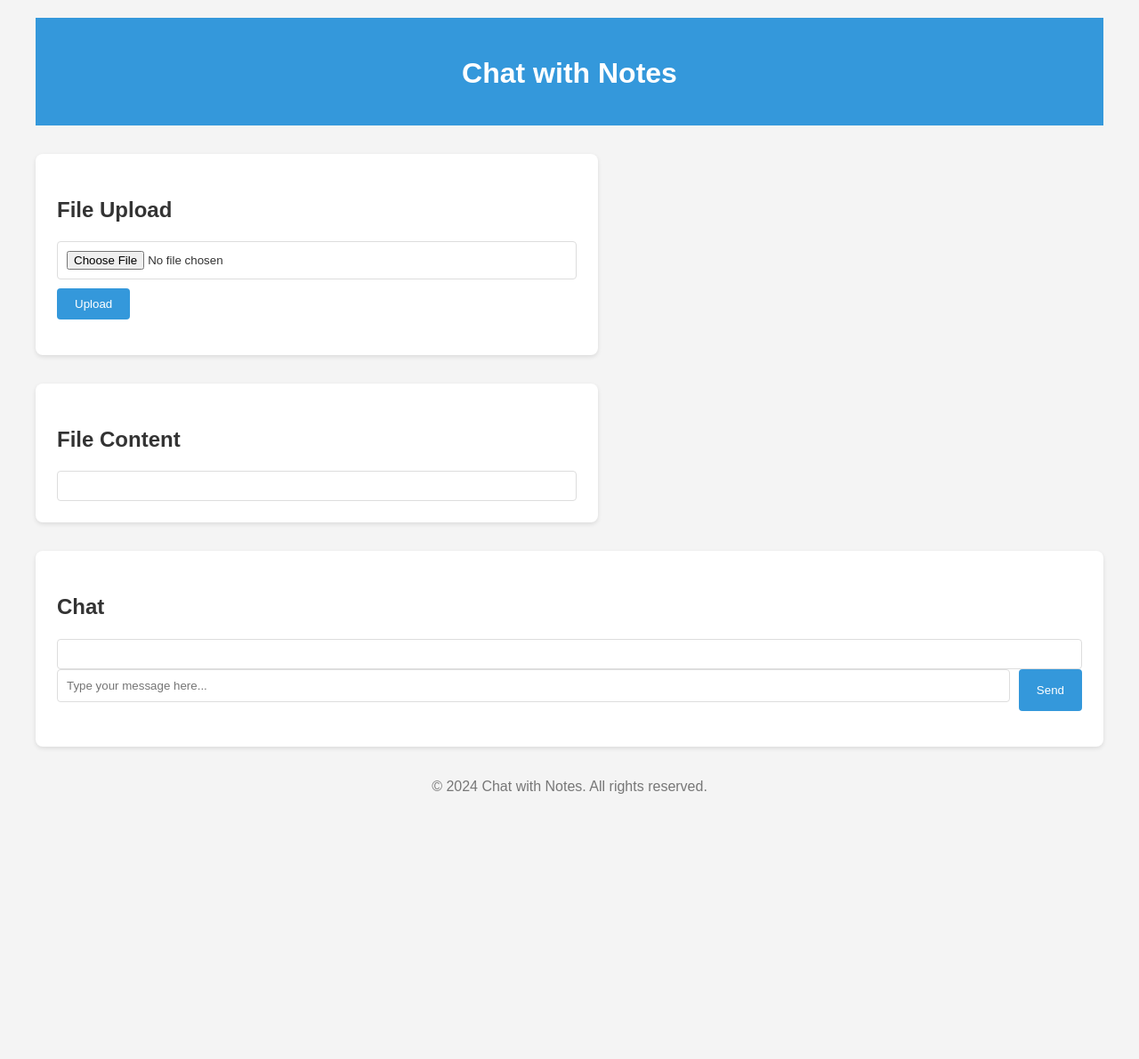
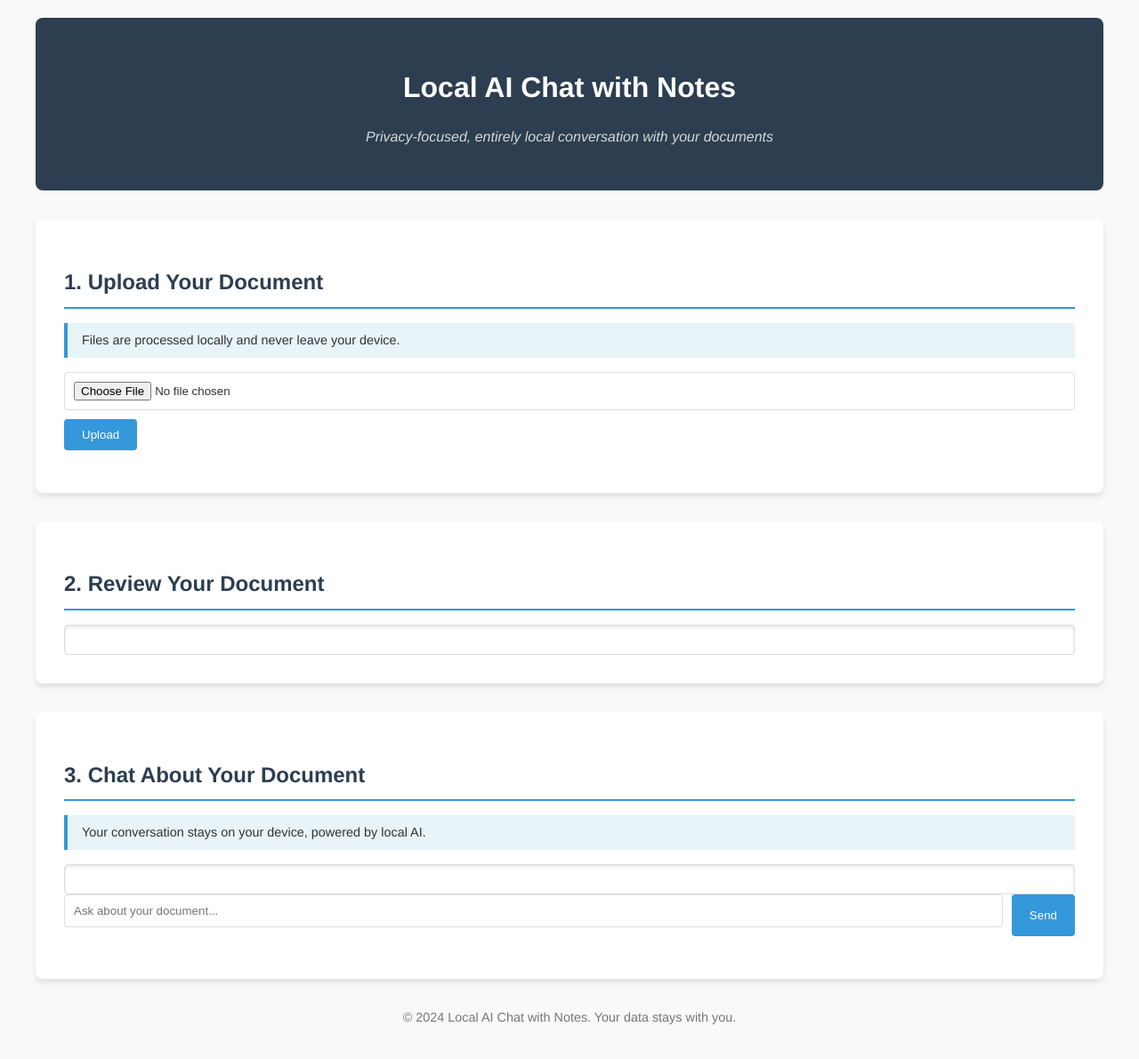
Before and after one commit to fivestarspicy/chat-with-notes, a Flask app: page / in a window 1280 px wide. Shown: the whole page at 89% size. Before the commit the page ends 892 px from the top, so only its background shows below. Run offline with Flask 3, Linux system fonts and the light colour scheme.

Commit message:
Implement UI upgrades

```diff
--- a/static/script.js
+++ b/static/script.js
@@ -5,12 +5,14 @@ document.addEventListener('DOMContentLoaded', () => {
     const chatForm = document.getElementById('chatForm');
     const userInput = document.getElementById('userInput');
     const chatHistory = document.getElementById('chatHistory');
+    const loadingSpinner = document.getElementById('loadingSpinner');
 
     uploadForm.addEventListener('submit', async (e) => {
         e.preventDefault();
         const formData = new FormData(uploadForm);
 
         try {
+            loadingSpinner.style.display = 'block';
             const response = await fetch('/upload', {
                 method: 'POST',
                 body: formData
@@ -24,6 +26,8 @@ document.addEventListener('DOMContentLoaded', () => {
         } catch (error) {
             console.error('Error:', error);
             fileContent.textContent = 'An error occurred while uploading the file.';
+        } finally {
+            loadingSpinner.style.display = 'none';
         }
     });
 
@@ -36,6 +40,7 @@ document.addEventListener('DOMContentLoaded', () => {
         userInput.value = '';
 
         try {
+            loadingSpinner.style.display = 'block';
             const response = await fetch('/chat', {
                 method: 'POST',
                 headers: {
@@ -51,6 +56,8 @@ document.addEventListener('DOMContentLoaded', () => {
         } catch (error) {
             console.error('Error:', error);
             appendMessage('System', 'An error occurred while processing your message.');
+        } finally {
+            loadingSpinner.style.display = 'none';
         }
     });
 
--- a/static/style.css
+++ b/static/style.css
@@ -1,23 +1,29 @@
 body {
-    font-family: Arial, sans-serif;
+    font-family: 'Helvetica Neue', Arial, sans-serif;
     line-height: 1.6;
     color: #333;
     max-width: 1200px;
     margin: 0 auto;
     padding: 20px;
-    background-color: #f4f4f4;
+    background-color: #f9f9f9;
 }
 
 header {
-    background-color: #3498db;
+    background-color: #2c3e50;
     color: white;
     text-align: center;
-    padding: 1rem;
+    padding: 2rem;
     margin-bottom: 2rem;
+    border-radius: 8px;
 }
 
-h1, h2 {
-    margin-bottom: 1rem;
+h1 {
+    margin-bottom: 0.5rem;
+}
+
+.tagline {
+    font-style: italic;
+    opacity: 0.8;
 }
 
 main {
@@ -29,8 +35,23 @@ main {
 section {
     background-color: white;
     border-radius: 8px;
-    padding: 1.5rem;
-    box-shadow: 0 2px 5px rgba(0,0,0,0.1);
+    padding: 2rem;
+    box-shadow: 0 4px 6px rgba(0,0,0,0.1);
+}
+
+h2 {
+    color: #2c3e50;
+    border-bottom: 2px solid #3498db;
+    padding-bottom: 0.5rem;
+    margin-bottom: 1rem;
+}
+
+.info {
+    background-color: #e8f4f8;
+    border-left: 4px solid #3498db;
+    padding: 0.5rem 1rem;
+    margin-bottom: 1rem;
+    font-size: 0.9rem;
 }
 
 form {
@@ -59,14 +80,20 @@ button:hover {
     background-color: #2980b9;
 }
 
-#fileContent, #chatHistory {
+.content-box {
     border: 1px solid #ddd;
     border-radius: 4px;
     padding: 1rem;
     max-height: 300px;
     overflow-y: auto;
+    background-color: #fff;
+    box-shadow: inset 0 2px 4px rgba(0,0,0,0.1);
+}
+
+#fileContent, #chatHistory {
+    font-family: 'Courier New', monospace;
     white-space: pre-wrap;
-    font-family: 'Courier New', monospace;
+    font-size: 0.9rem;
 }
 
 #chatForm {
@@ -82,19 +109,21 @@ footer {
     text-align: center;
     margin-top: 2rem;
     color: #777;
+    font-size: 0.9rem;
 }
 
-@media (min-width: 768px) {
-    main {
-        flex-direction: row;
-        flex-wrap: wrap;
-    }
+.spinner {
+    display: none;
+    width: 50px;
+    height: 50px;
+    border: 5px solid #f3f3f3;
+    border-top: 5px solid #3498db;
+    border-radius: 50%;
+    animation: spin 1s linear infinite;
+    margin: 20px auto;
+}
 
-    #uploadSection, #fileContentSection {
-        flex-basis: calc(50% - 1rem);
-    }
-
-    #chatSection {
-        flex-basis: 100%;
-    }
+@keyframes spin {
+    0% { transform: rotate(0deg); }
+    100% { transform: rotate(360deg); }
 }
--- a/templates/index.html
+++ b/templates/index.html
@@ -3,17 +3,19 @@
 <head>
     <meta charset="UTF-8">
     <meta name="viewport" content="width=device-width, initial-scale=1.0">
-    <title>Chat with Notes</title>
+    <title>Local AI Chat with Notes</title>
     <link rel="stylesheet" href="{{ url_for('static', filename='style.css') }}">
 </head>
 <body>
     <header>
-        <h1>Chat with Notes</h1>
+        <h1>Local AI Chat with Notes</h1>
+        <p class="tagline">Privacy-focused, entirely local conversation with your documents</p>
     </header>
 
     <main>
         <section id="uploadSection">
-            <h2>File Upload</h2>
+            <h2>1. Upload Your Document</h2>
+            <p class="info">Files are processed locally and never leave your device.</p>
             <form id="uploadForm" enctype="multipart/form-data">
                 <input type="file" id="fileInput" name="file" accept=".txt,.md,.pdf">
                 <button type="submit">Upload</button>
@@ -21,22 +23,24 @@
         </section>
 
         <section id="fileContentSection">
-            <h2>File Content</h2>
-            <div id="fileContent"></div>
+            <h2>2. Review Your Document</h2>
+            <div id="fileContent" class="content-box"></div>
         </section>
 
         <section id="chatSection">
-            <h2>Chat</h2>
-            <div id="chatHistory"></div>
+            <h2>3. Chat About Your Document</h2>
+            <p class="info">Your conversation stays on your device, powered by local AI.</p>
+            <div id="chatHistory" class="content-box"></div>
             <form id="chatForm">
-                <input type="text" id="userInput" placeholder="Type your message here...">
+                <input type="text" id="userInput" placeholder="Ask about your document...">
                 <button type="submit" id="sendButton">Send</button>
             </form>
+            <div id="loadingSpinner" class="spinner"></div>
         </section>
     </main>
 
     <footer>
-        <p>&copy; 2024 Chat with Notes. All rights reserved.</p>
+        <p>&copy; 2024 Local AI Chat with Notes. Your data stays with you.</p>
     </footer>
 
     <script src="{{ url_for('static', filename='script.js') }}"></script>
```
